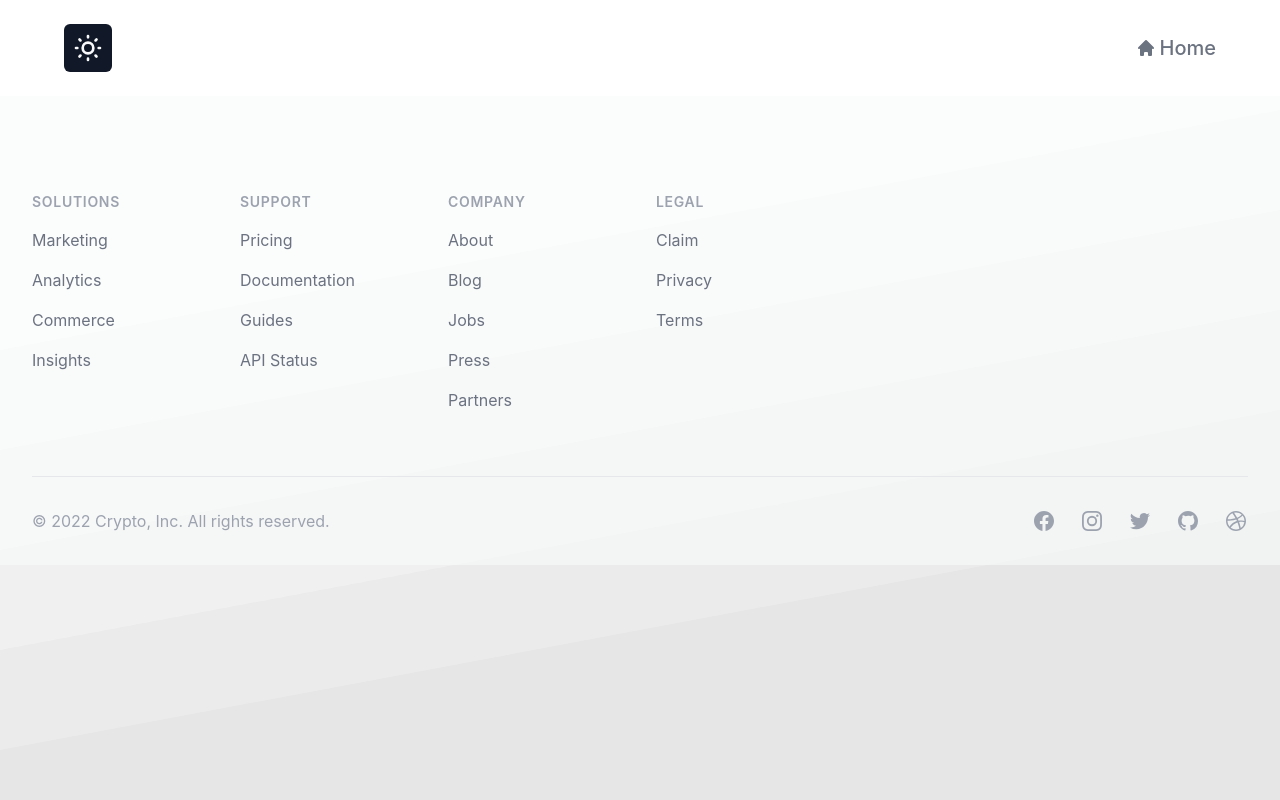
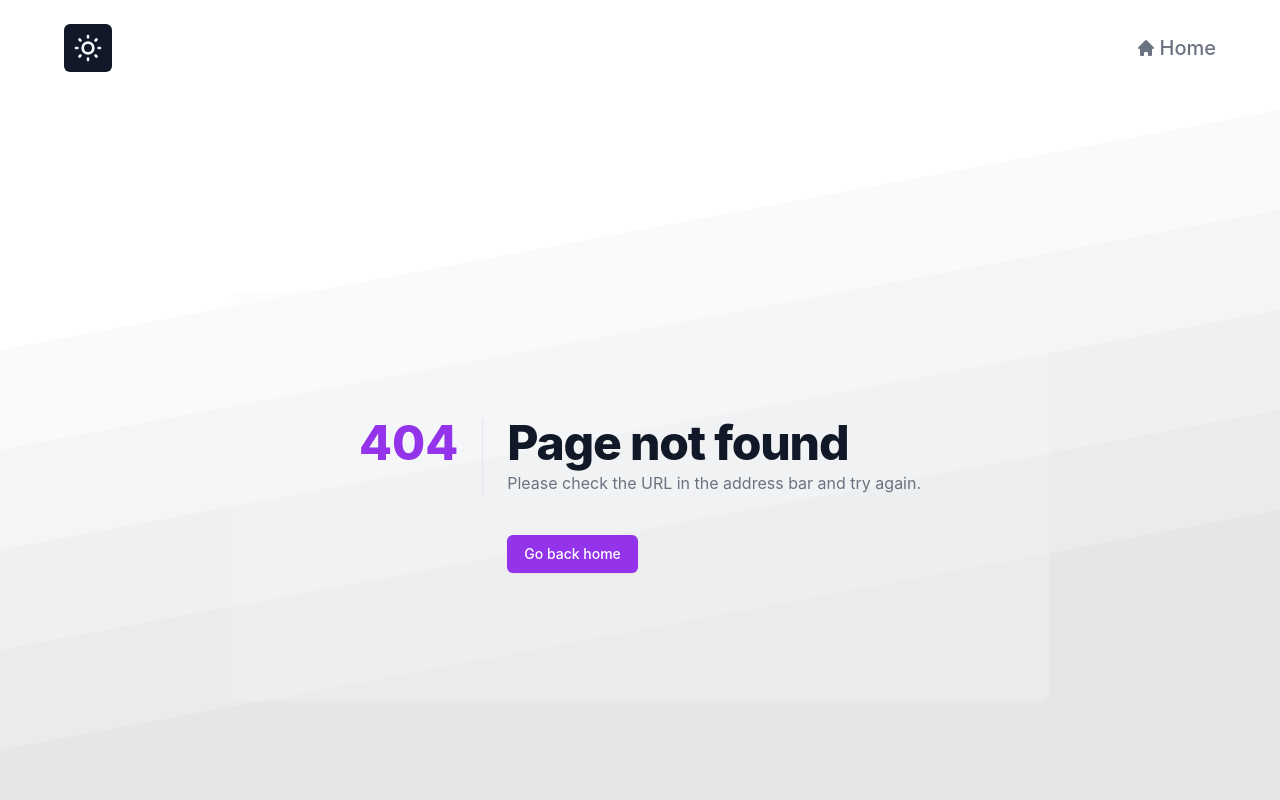
Before and after one commit to alexisdavalos/crypto-exchanges, a React (Create React App) app: page /error in a window 1280 px wide. Shown: the top 800 px of the page. Built offline with nearby package versions, Linux system fonts and the light colour scheme.

Commit message:
Added not-found.js functional component to display a 404 when there is no route match

```diff
--- a/src/App.js
+++ b/src/App.js
@@ -3,12 +3,14 @@ import { Routes, Route } from "react-router-dom";
 import Layout from "./components/layout";
 import Home from "./components/home";
 import Exchange from "./components/exchange";
+import NotFound from "./components/not-found";
 function App() {
 	return (
 		<Layout>
 			<Routes>
 				<Route path="/" element={<Home />} />
 				<Route path="exchanges/:exchangeId" element={<Exchange />} />
+				<Route path="*" element={<NotFound />} />
 			</Routes>
 		</Layout>
 	);
--- /dev/null
+++ b/src/components/not-found.js
@@ -0,0 +1,36 @@
+import React from "react";
+import { NavLink } from "react-router-dom";
+
+const NotFound = () => {
+	return (
+		<div className="min-h-screen px-4 py-16 sm:px-6 sm:py-24 md:grid md:place-items-center lg:px-8">
+			<div className="max-w-max mx-auto bg-slate-100 dark:bg-gray-700 dark:bg-opacity-20 bg-opacity-25 p-16 lg:p-32 rounded-lg">
+				<main className="sm:flex">
+					<p className="text-4xl font-extrabold text-purple-600 dark:text-yellow-500 sm:text-5xl">
+						404
+					</p>
+					<div className="sm:ml-6">
+						<div className="sm:border-l sm:border-gray-200 sm:pl-6">
+							<h1 className="text-4xl font-extrabold text-gray-900 dark:text-gray-50 tracking-tight sm:text-5xl">
+								Page not found
+							</h1>
+							<p className="mt-1 text-base text-gray-500 dark:text-gray-100">
+								Please check the URL in the address bar and try again.
+							</p>
+						</div>
+						<div className="mt-10 flex space-x-3 sm:border-l sm:border-transparent sm:pl-6">
+							<NavLink
+								to="/"
+								className="inline-flex items-center px-4 py-2 border border-transparent text-sm font-medium rounded-md shadow-sm text-white bg-purple-600 dark:bg-yellow-500 hover:bg-purple-700 dark:hover:bg-yellow-600 focus:outline-none focus:ring-2 focus:ring-offset-2 focus:ring-purple-500 dark:focus:ring-yellow-500"
+							>
+								Go back home
+							</NavLink>
+						</div>
+					</div>
+				</main>
+			</div>
+		</div>
+	);
+};
+
+export default NotFound;
```
